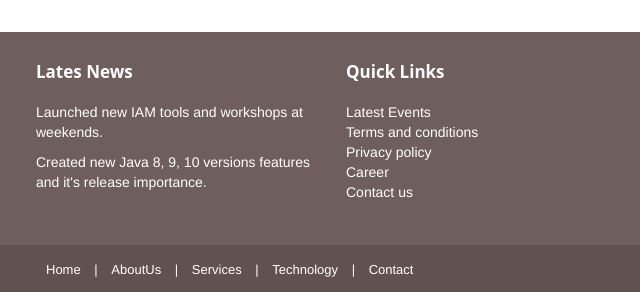
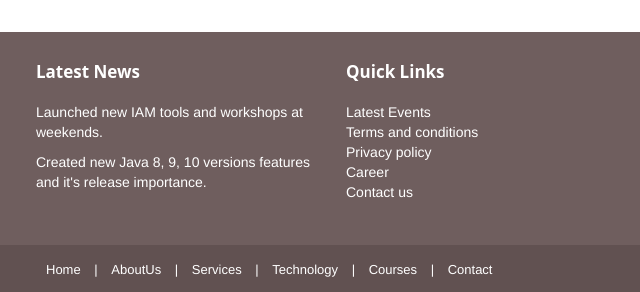
Before and after one commit to deccanidentity/DisWebSiteCOM.github.io, a plain HTML site: page technology.html in a window 1280 px wide. Shown: the part 2649-2941 px from the top of the page, 0-640 px from the left. Drawn offline with nearby package versions, Linux system fonts and the light colour scheme.

Commit message:
Update technology.html
adding Courses link in bottom

```diff
--- a/technology.html
+++ b/technology.html
@@ -203,7 +203,7 @@
     <div class="container">
       <div class="row" >
         <div class="col-md-3 panel" style="font-size: 14px">
-          <h4 class="panel-title">Lates News</h4>
+          <h4 class="panel-title">Latest News</h4>
           <div class="panel-body">
             <p>Launched new IAM tools and workshops at weekends.</p>
             <p>Created new Java 8, 9, 10 versions features and it's release importance.</p>
@@ -260,7 +260,7 @@
       <div class="row">
         <div class="col-md-6 panel">
           <div class="panel-body">
-            <p class="simplenav"> <a href="index.html">Home</a> | <a href="about.html">AboutUs</a> | <a href="services.html">Services</a> | <a href="technology.html">Technology</a> | <a href="contact.html">Contact</a> </p>
+            <p class="simplenav"> <a href="index.html">Home</a> | <a href="about.html">AboutUs</a> | <a href="services.html">Services</a> | <a href="technology.html">Technology</a> | <a href="courses.html">Courses</a> | <a href="contact.html">Contact</a> </p>
           </div>
         </div>
         <div class="col-md-6 panel">
```
